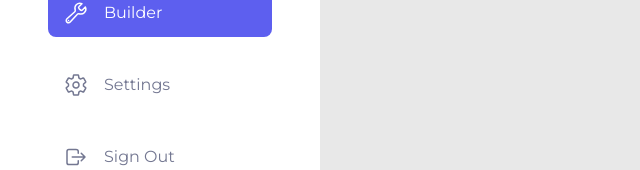
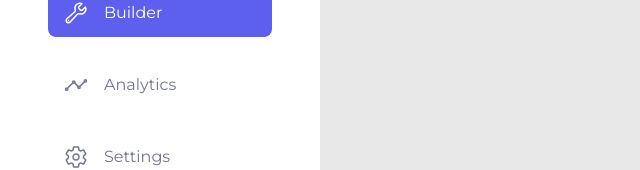
Before and after one commit to marionikolov17/Portfolio-Builder, a React (Vite) app in the folder client/: page / in a window 1280 px wide. Shown: the part 135-305 px from the top of the page, without its empty margins (0-640 px from the left). Built offline with nearby package versions, Linux system fonts and the light colour scheme.

Commit message:
Add analytics button to navigation

```diff
--- a/client/src/features/layout/DesktopNavigation/DesktopNavigation.jsx
+++ b/client/src/features/layout/DesktopNavigation/DesktopNavigation.jsx
@@ -13,6 +13,7 @@ export default function DesktopNavigation() {
                 </div>
                 {/* Buttons */}
                 <NavigationButton icon="builder" link="" text={"Builder"} isActive={true}/>
+                <NavigationButton icon="analytics" link="" text={"Analytics"} isActive={false}/>
                 <NavigationButton icon="settings" link="" text={"Settings"} isActive={false}/>
                 <NavigationButton icon="logout" link="" text={"Sign Out"} isActive={false}/>
             </section>
--- a/client/src/shared/data/navigation-icons.jsx
+++ b/client/src/shared/data/navigation-icons.jsx
@@ -1,4 +1,4 @@
-import { IoBuildOutline, IoLogOutOutline, IoSettingsOutline } from "react-icons/io5";
+import { IoAnalyticsOutline, IoBuildOutline, IoLogOutOutline, IoSettingsOutline } from "react-icons/io5";
 
 const className = "text-2xl ms-4";
 
@@ -6,4 +6,5 @@ export const navIcons = {
     'builder': <IoBuildOutline className={className}/>,
     'settings': <IoSettingsOutline className={className}/>,
     'logout': <IoLogOutOutline className={className}/>,
+    'analytics': <IoAnalyticsOutline className={className}/>,
 }
```
